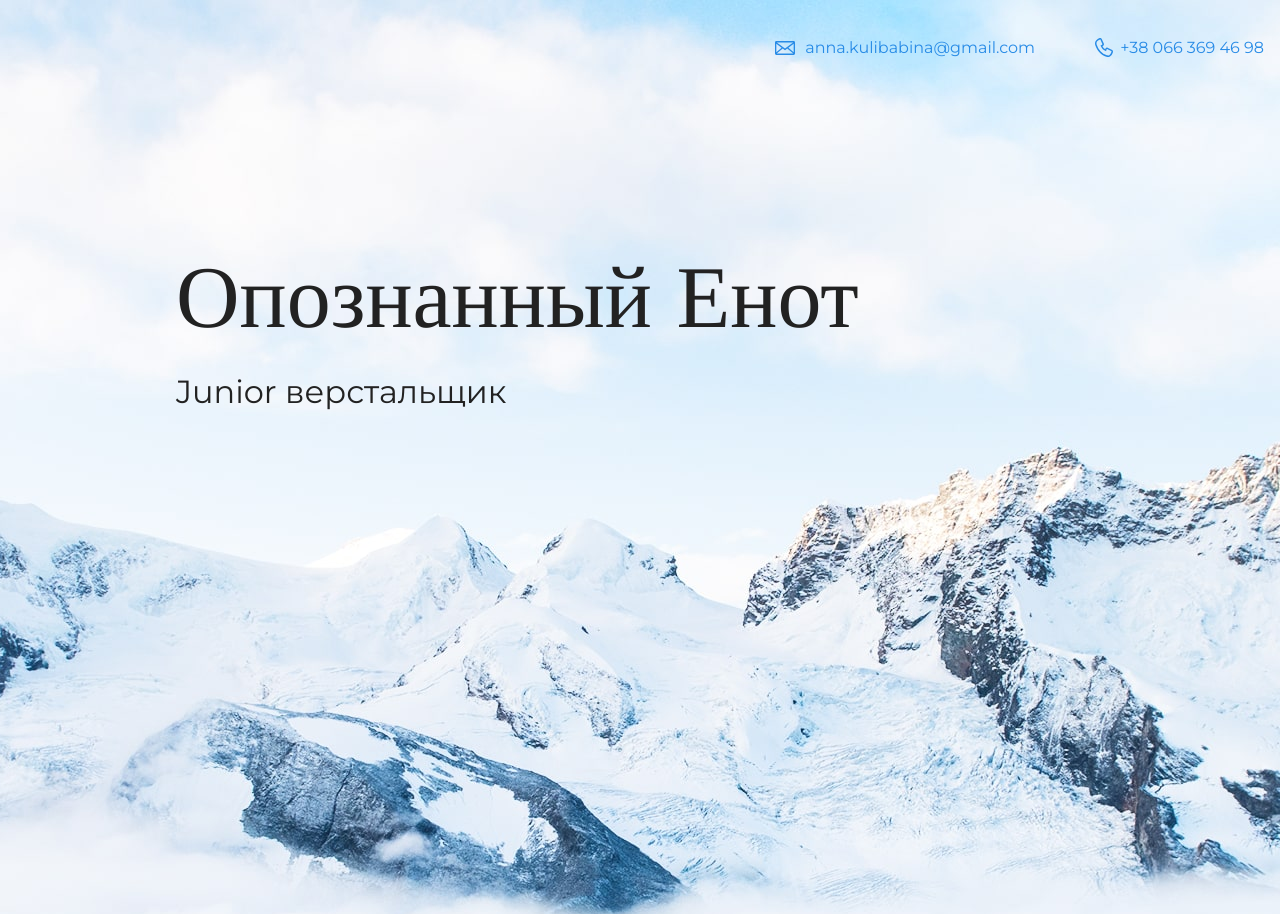
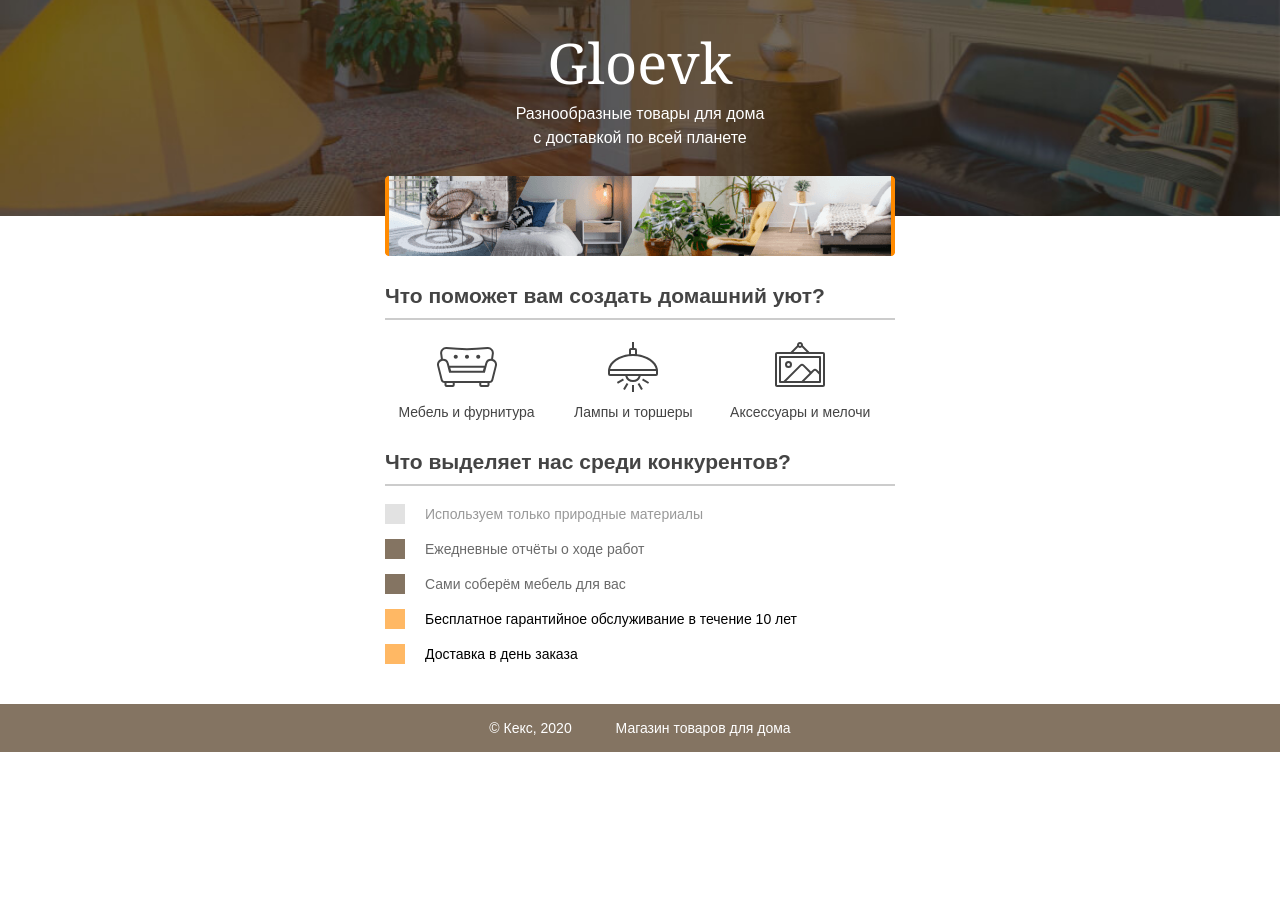
Before and after one commit to AnnaKulib/portfolio, a plain HTML site: page portfolio-step-1/index.html in a window 1280 px wide. Shown: the top 914 px of the page. After the commit the page ends 800 px from the top, so only its background shows below. Drawn offline with nearby package versions, Linux system fonts and the light colour scheme.

Commit message:
Add files and first project

```diff
--- a/portfolio-step-1/index.html
+++ b/portfolio-step-1/index.html
@@ -1,59 +1,42 @@
 <!DOCTYPE html>
 <html lang="ru">
   <head>
-    <meta charset="UTF-8">
+    <meta charset="utf-8">
+    <title>Магазин товаров для дома</title>
     <link rel="stylesheet" href="style.css">
-    <title>Портфолио Junior верстальщика</title>
-    <link href="https://fonts.googleapis.com/css?family=Montserrat:400,500,700|Old+Standard+TT&display=swap&subset=cyrillic" rel="stylesheet">
   </head>
-
   <body>
-
-    <header class="page-header">
+    <header class="site-header">
       <div class="container">
-      <a class="header-email" href="mailto:anna.kulibabina@gmail.com">anna.kulibabina@gmail.com</a>
-      <a class="header-phone" href="tel:+380663694698">+38 066 369 46 98</a>
-    </div>
+        <h1>Gloevk</h1>
+        <p>Разнообразные товары для дома с доставкой по всей планете</p>
+        <img src="img/gloevk-examples.png" width="510" height="80" alt="Примеры интерьеров">
+      </div>
     </header>
 
-    <div class="container">
-    <section class="hero-image">
-      <h1 class="heading">Опознанный Енот</h1>
-      <p>Junior верстальщик</p>
+    <section class="features">
+      <h2>Что поможет вам создать домашний уют?</h2>
+      <p class="feature-furniture">Мебель и фурнитура</p>
+      <p class="feature-lighting">Лампы и торшеры</p>
+      <p class="feature-accessories">Аксессуары и мелочи</p>
     </section>
-    </div>
-    <div class="container">
-    <section class="intro">
-      <h2 class="subheading">Давайте познакомимся</h2>
-      <figure class="user-image">
-        <img src="files/user.jpg" width="928" height="536" alt="Фотография Неопознанного Енота">
-      </figure>>
-        <h3>Пара слов о себе</h3>
-      <p>Текст с парой слов о себе.</p>
-      <h3>Чем могу быть полезен</h3>
-      <p>Текст о том, чем могу быть полезен.</p>
+
+    <section class="advantages">
+      <h2>Что выделяет нас среди конкурентов?</h2>
+      <ul class="advantages-list">
+        <li class="advantages-item">Используем только природные материалы</li>
+        <li class="advantages-item standard">Ежедневные отчёты о ходе работ</li>
+        <li class="advantages-item standard">Сами соберём мебель для вас</li>
+        <li class="advantages-item vip">Бесплатное гарантийное обслуживание в течение 10 лет</li>
+        <li class="advantages-item vip">Доставка в день заказа</li>
+      </ul>
     </section>
-    </div>
-    <div class="container">
-    <section class="portfolio">
-      <h2 class="subheading">Мои работы</h2>
-      <figure>
-        <img src="files/project.jpg" width="928" height="536" alt="Cайт магазина товаров для дома">
-      </figure>>
-      <h3>Магазин товаров для дома</h3>
-      <p>Мой первый сайт.</p>
-      <a class="button" href="source/project-gloevk/index.html">Открыть страницу</a>
-      <h3>Блог начинающего верстальщика</h3>
-      <p>Статический блог про обучение HTML и CSS.</p>
-    </section>
-    </div>
 
-    <footer class="page-footer">
+    <footer class="site-footer">
       <div class="container">
-        <a class="footer-email" href="mailto:anna.kulibabina@gmail.com">anna.kulibabina@gmail.com</a>
-        <a class="footer-phone" href="tel:+380663694698">+38 066 369 46 98</a>
+        <p>© Кекс, 2020</p>
+        <p>Магазин товаров для дома</p>
       </div>
     </footer>
-
   </body>
 </html>
--- a/portfolio-step-1/style.css
+++ b/portfolio-step-1/style.css
@@ -1,194 +1,127 @@
 body {
   margin: 0;
-  min-width: 960px;
-  font-family: "Montserrat", "Helvetica", "Arial", sans-serif;
-  font-size: 16px;
-  line-height: 32px;
-  color: #222222;
-  background-color: #f2f4f6;
-  background-image: url("img/hero-bg.jpg");
-  background-repeat: no-repeat;
-  background-position: top center;
+  padding: 0;
+  font-family: "Arial", sans-serif;
+  font-size: 14px;
+  line-height: 20px;
+  color: #444444;
+}
+
+h1 {
+  width: 255px;
+  margin: 0 auto 8px;
+  font-family: "Georgia", serif;
+  text-align: center;
+  font-weight: normal;
+  font-size: 56px;
+  line-height: 64px;
+}
+
+h2 {
+  border-bottom: 2px solid #cccccc;
+  padding-bottom: 12px;
 }
 
 .container {
-  max-width: 928px;
+  width: 510px;
   margin: 0 auto;
-  padding: 0 16px;
+  padding: 0 20px;
 }
 
-.page-header {
-  margin: 0 0 160px;
-  padding: 32px 0 32px;
+.site-header {
+  min-width: 550px;
+  height: 186px;
+  margin-bottom: 70px;
+  padding-top: 30px;
+  background: #847462 no-repeat center url("img/gloevk-bg.jpg");
+  background-size: cover;
+  color: #ffffff;
 }
 
-.page-header .container,
-.page-footer .container {
-  max-width: 1408px;
-  text-align: right;
+.site-header p {
+  width: 255px;
+  margin: 0 auto 26px;
+  text-align: center;
+  font-size: 16px;
+  line-height: 24px;
 }
 
-.page-header a {
-  margin-left: 56px;
-  color: #288be6;
-  text-decoration: none;
-  background-repeat: no-repeat;
-  background-position: left;
+.site-header img {
+  display: block;
+  margin: 0 auto;
 }
 
-.header-email {
-  padding-left: 30px;
-  background-image: url("img/icon-email-header.svg");
+.features {
+  width: 510px;
+  margin: 0 auto 30px;
+  padding: 0 20px;
 }
 
-.header-phone {
-  padding-left: 25px;
-  background-image: url("img/icon-phone-header.svg");
-}
-
-.hero-image {
-  margin-bottom: 620px;
-}
-
-.hero-image .container {
-  max-width: 1408px;
+.features p {
+  display: inline-block;
+  vertical-align: top;
+  width: 30%;
+  margin: 0 5px;
+  background-repeat: no-repeat;
+  background-position: center top;
   text-align: center;
 }
 
-.heading {
-  margin: 0 0 16px;
-  font-family: "Old Standard TT", "Times", "Times New Roman", serif;
-  font-size: 88px;
-  line-height: 96px;
-  font-weight: 400;
+.feature-furniture {
+  padding-top: 65px;
+  background-image: url("img/furniture.svg");
 }
 
-.hero-image p {
-  margin: 0;
-  font-size: 32px;
-  line-height: 48px;
+.feature-lighting {
+  padding-top: 65px;
+  background-image: url("img/lighting.svg");
 }
 
-.intro {
-  margin: 0 0 120px;
+.feature-accessories {
+  padding-top: 65px;
+  background-image: url("img/accessories.svg");
 }
 
-.subheading {
-  margin: 0 0 56px;
-  font-family: "Old Standard TT", "Times", "Times New Roman", serif;
-  font-size: 64px;
-  line-height: 80px;
-  font-weight: 400;
-  text-align: center;
+.advantages {
+  width: 510px;
+  margin: 0 auto 40px;
+  padding: 0 20px;
 }
 
-.user-image {
-  margin: 0 0 32px;
-  text-align: center;
-}
-
-.intro h3,
-.portfolio h3 {
-  margin: 0 0 12px;
-  font-size: 28px;
-  line-height: 40px;
-  font-weight: 500;
-}
-
-.intro p {
-  margin: 0 0 32px;
-}
-
-.skills-list {
-  margin: 0;
-  padding: 0;
-}
-
-.skills-list dt {
-  padding-left: 32px;
-  background-repeat: no-repeat;
-  background-position: left;
-}
-
-.skill-html {
-  background-image: url("img/icon-html.svg");
-}
-
-.skill-css {
-  background-image: url("img/icon-css.svg");
-}
-
-.level {
-  margin: 4px 0 16px;
-  padding: 0;
-  height: 14px;
-  font-size: 0;
-  background-color: #ffffff;
-  border: 1px solid #86c3fa;
-  border-radius: 8px;
-}
-
-.level div {
-  margin: 1px;
-  height: 12px;
-  background-color: #288be6;
-  border-radius: 6px;
-}
-
-.portfolio {
-  margin: 0 0 120px;
-}
-
-.projects {
-  margin: 0;
+.advantages-list {
   padding: 0;
   list-style: none;
 }
 
-.projects li {
-  margin: 0 0 80px;
+.advantages-item {
+  margin-bottom: 15px;
+  padding-left: 20px;
+  border-left: 20px solid #e2e2e2;
+  color: #999999;
 }
 
-.project-image {
-  margin: 0 0 24px;
+.standard {
+  border-color: #847462;
+  color: #6a6a6a;
+}
+
+.vip {
+  border-color: #ffb864;
+  color: #000000;
+}
+
+.site-footer {
+  min-width: 550px;
+  background-color: #847462;
+  color: #ffffff;
+}
+
+.site-footer .container {
   text-align: center;
 }
 
-.projects p {
-  margin: 0 0 24px;
+.site-footer p {
+  display: inline-block;
+  vertical-align: middle;
+  padding: 0 20px;
 }
-
-.button {
-  padding: 6px 20px;
-  display: inline-block;
-  vertical-align: baseline;
-  text-decoration: none;
-  text-transform: uppercase;
-  border-radius: 4px;
-  background-color: #288be6;
-  color: #ffffff;
-}
-
-.page-footer {
-  padding: 40px 0;
-  background-color: #00417d;
-  color: #ffffff;
-}
-
-.page-footer a {
-  margin-left: 56px;
-  color: inherit;
-  text-decoration: none;
-  background-repeat: no-repeat;
-  background-position: left;
-}
-
-.footer-email {
-  padding-left: 30px;
-  background-image: url("img/icon-email-footer.svg");
-}
-
-.footer-phone {
-  padding-left: 25px;
-  background-image: url("img/icon-phone-footer.svg");
-}
```
Also changed, not shown: portfolio-step-1/img/accessories.svg (added), portfolio-step-1/img/furniture.svg (added), portfolio-step-1/img/gloevk-bg.jpg (added), portfolio-step-1/img/gloevk-examples.png (added), portfolio-step-1/img/gloevk-logo-white.svg (added), portfolio-step-1/img/lighting.svg (added).
